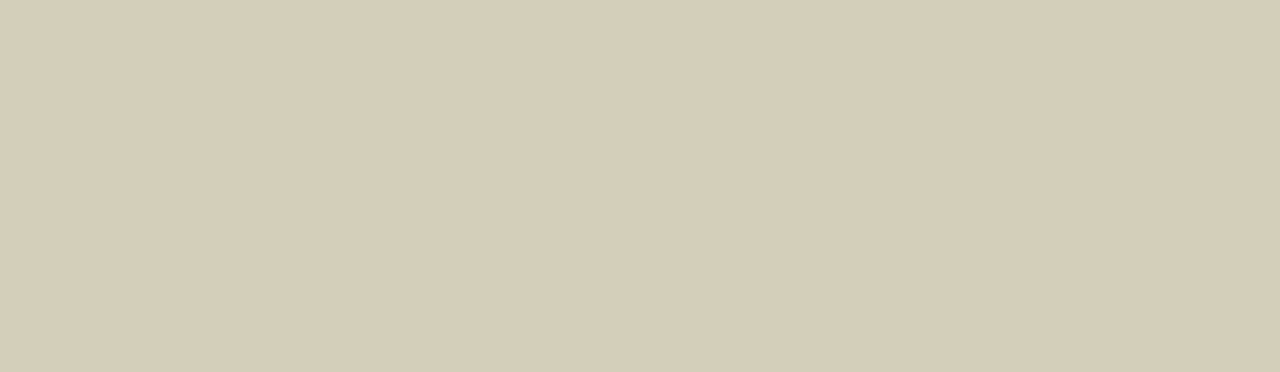
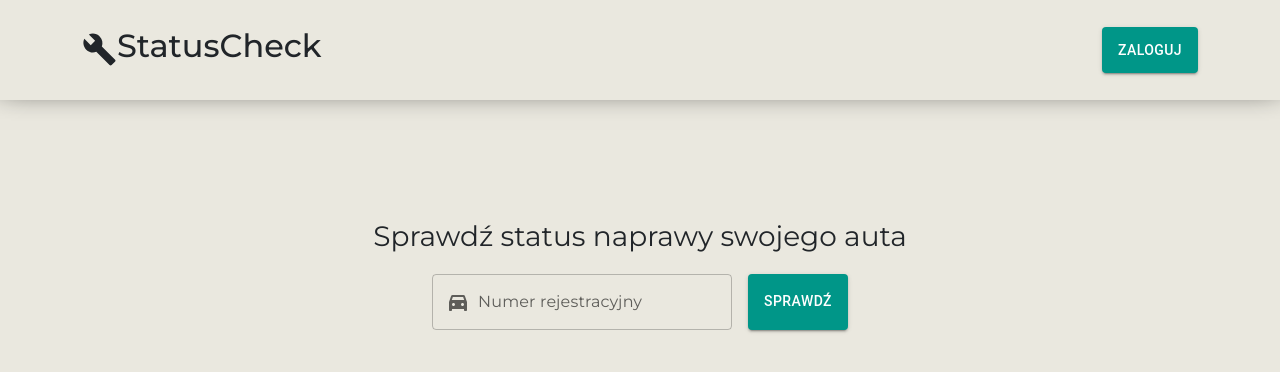
Before and after one commit to rezio3/status-check, a React (Vite) app in the folder status-check-front/: page / in a window 1280 px wide. Shown: the top 372 px of the page. Built offline with nearby package versions, Linux system fonts and the light colour scheme.

Commit message:
add login Modal and Laning Page

```diff
--- a/status-check-front/package.json
+++ b/status-check-front/package.json
@@ -14,7 +14,9 @@
     "@emotion/styled": "^11.14.1",
     "@mui/icons-material": "^9.2.0",
     "@mui/material": "^9.2.0",
+    "bootstrap": "^5.3.8",
     "react": "^19.2.7",
+    "react-bootstrap": "^2.10.10",
     "react-dom": "^19.2.7",
     "sass": "^1.101.0"
   },
--- a/status-check-front/src/App.tsx
+++ b/status-check-front/src/App.tsx
@@ -1,7 +1,37 @@
+import NavBar from "./layout/NavBar";
 import "./style/global.scss";
+import { createTheme, ThemeProvider } from "@mui/material/styles";
+import LandingPageView from "./views/landing/LandingPageView";
+import "bootstrap/dist/css/bootstrap.min.css";
+
+const theme = createTheme({
+  palette: {
+    primary: {
+      light: "#33ab9f",
+      main: "#009688",
+      dark: "#00695f",
+      contrastText: "#fff",
+    },
+    secondary: {
+      light: "#ffcf33",
+      main: "#ffc400",
+      dark: "#b28900",
+      contrastText: "#000",
+    },
+  },
+});
 
 function App() {
-  return <></>;
+  return (
+    <>
+      <ThemeProvider theme={theme}>
+        <div className="page-wrapper">
+          <NavBar />
+          <LandingPageView />
+        </div>
+      </ThemeProvider>
+    </>
+  );
 }
 
 export default App;
--- /dev/null
+++ b/status-check-front/src/components/Header.tsx
@@ -0,0 +1,13 @@
+import React from "react";
+
+type HeaderTypeProps = {
+  as: "h1" | "h2" | "h3" | "h4" | "h5" | "h6";
+  children: React.ReactNode;
+  style?: React.CSSProperties;
+};
+
+const Header: React.FC<HeaderTypeProps> = ({ as: Tag, children, style }) => {
+  return <Tag style={style}>{children}</Tag>;
+};
+
+export default Header;
--- a/status-check-front/src/index.css
+++ b/status-check-front/src/index.css
@@ -6,7 +6,7 @@
 }
 
 #root {
-  background-color: rgb(211, 207, 186);
+  background-color: rgb(234, 232, 223);
   width: 100%;
   height: 100vh;
 }
--- /dev/null
+++ b/status-check-front/src/layout/NavBar.scss
@@ -0,0 +1,8 @@
+.nav-bar {
+  width: 100%;
+  height: 100px;
+  display: flex;
+  justify-content: center;
+  align-items: center;
+  box-shadow: 0 -15px 30px black;
+}
--- a/status-check-front/src/layout/NavBar.tsx
+++ b/status-check-front/src/layout/NavBar.tsx
@@ -1,5 +1,35 @@
+import { Button } from "@mui/material";
+import "./NavBar.scss";
+import Header from "../components/Header";
+import BuildIcon from "@mui/icons-material/Build";
+import LoginModal from "../views/loginModal/LoginModal";
+import { useState } from "react";
 const NavBar = () => {
-  return <div></div>;
+  const [openLoginModal, setOpenLoginModal] = useState(false);
+  const handleOpenLoginModal = () => {
+    setOpenLoginModal(true);
+  };
+  const handleCloseLoginModal = () => {
+    setOpenLoginModal(false);
+  };
+
+  return (
+    <div className="nav-bar">
+      <div
+        className="container"
+        style={{ display: "flex", justifyContent: "space-between" }}
+      >
+        <div className="d-flex align-items-center">
+          <BuildIcon fontSize="large" />
+          <Header as="h2">StatusCheck</Header>
+        </div>
+        <Button variant="contained" onClick={handleOpenLoginModal}>
+          Zaloguj
+        </Button>
+        <LoginModal isOpen={openLoginModal} close={handleCloseLoginModal} />
+      </div>
+    </div>
+  );
 };
 
 export default NavBar;
--- a/status-check-front/src/style/global.scss
+++ b/status-check-front/src/style/global.scss
@@ -1,3 +1,8 @@
+.page-wrapper {
+  display: flex;
+  flex-direction: column;
+  align-items: center;
+}
 .container {
   width: 100%;
   max-width: 1200px;
--- /dev/null
+++ b/status-check-front/src/views/landing/LandingPageView.tsx
@@ -0,0 +1,42 @@
+import { Button, TextField } from "@mui/material";
+import Header from "../../components/Header";
+import DirectionsCarFilledIcon from "@mui/icons-material/DirectionsCarFilled";
+import { useState } from "react";
+
+const LandingPageView = () => {
+  const [plateNumberInputValue, setPlateNumberInputValue] = useState("");
+
+  return (
+    <div
+      className="container d-flex flex-column align-items-center"
+      style={{
+        marginTop: "120px",
+      }}
+    >
+      <Header
+        as="h3"
+        style={{ marginBottom: "20px", fontSize: "28px", fontWeight: 400 }}
+      >
+        Sprawdź status naprawy swojego auta
+      </Header>
+      <div className="d-flex align-items-stretch gap-3">
+        <TextField
+          id="outlined-basic"
+          sx={{ width: "300px" }}
+          label={
+            <div className="d-flex align-items-center gap-2">
+              <DirectionsCarFilledIcon />
+              <span>Numer rejestracyjny</span>
+            </div>
+          }
+          variant="outlined"
+          value={plateNumberInputValue}
+          onChange={(e) => setPlateNumberInputValue(e.target.value)}
+        />
+        <Button variant="contained">Sprawdź</Button>
+      </div>
+    </div>
+  );
+};
+
+export default LandingPageView;
--- /dev/null
+++ b/status-check-front/src/views/loginModal/LoginModal.tsx
@@ -0,0 +1,36 @@
+import * as React from "react";
+import Button from "@mui/material/Button";
+import Dialog from "@mui/material/Dialog";
+import DialogContent from "@mui/material/DialogContent";
+import DialogTitle from "@mui/material/DialogTitle";
+import { TextField } from "@mui/material";
+
+type LoginModalPropsType = {
+  isOpen: boolean;
+  close: () => void;
+};
+
+const LoginModal: React.FC<LoginModalPropsType> = ({ isOpen, close }) => {
+  return (
+    <React.Fragment>
+      <Dialog
+        open={isOpen}
+        onClose={close}
+        aria-labelledby="alert-dialog-title"
+        aria-describedby="alert-dialog-description"
+        role="alertdialog"
+      >
+        <DialogTitle id="alert-dialog-title">Zaloguj</DialogTitle>
+        <DialogContent>
+          <div className="d-flex flex-column  gap-3" style={{ width: "400px" }}>
+            <TextField id="outlined-basic" label="Login" variant="outlined" />
+            <TextField id="outlined-basic" label="Hasło" variant="outlined" />
+            <Button variant="contained">Zaloguj</Button>
+          </div>
+        </DialogContent>
+      </Dialog>
+    </React.Fragment>
+  );
+};
+
+export default LoginModal;
```
Also changed, not shown: status-check-front/src/img-test/image.png (added), 1 other file (tests, documents, lock files or other folders).
